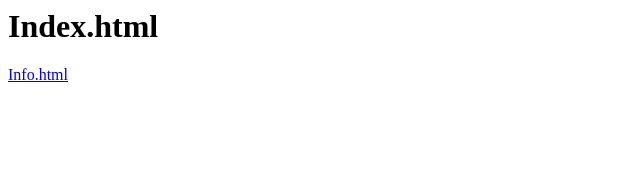
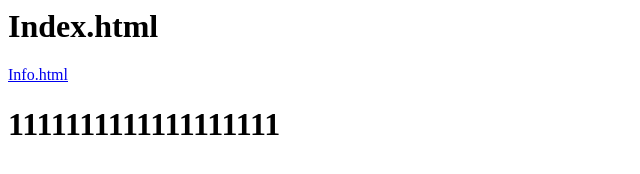
Before and after one commit to tnasergey3/2025.03.13, a plain HTML site: page index.html in a window 1280 px wide. Shown: the whole page, without its empty margins (0-640 px from the left). Drawn offline with Linux system fonts and the light colour scheme.

Commit message:
11111111111

```diff
--- a/index.html
+++ b/index.html
@@ -1,2 +1,4 @@
 <h1>Index.html</h1>
 <a href="Info.html">Info.html</a>
+
+<h1>1111111111111111111</h1>
```
